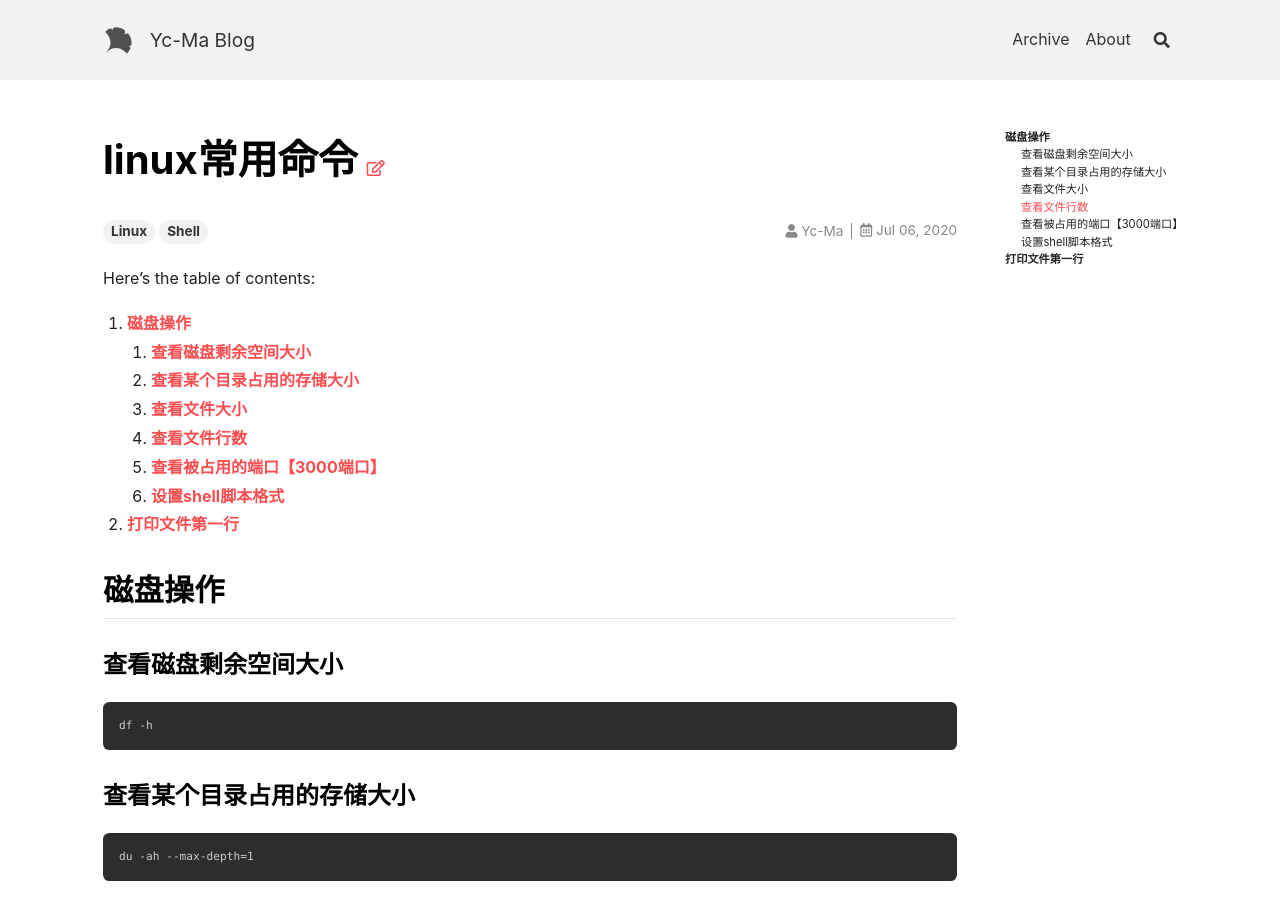
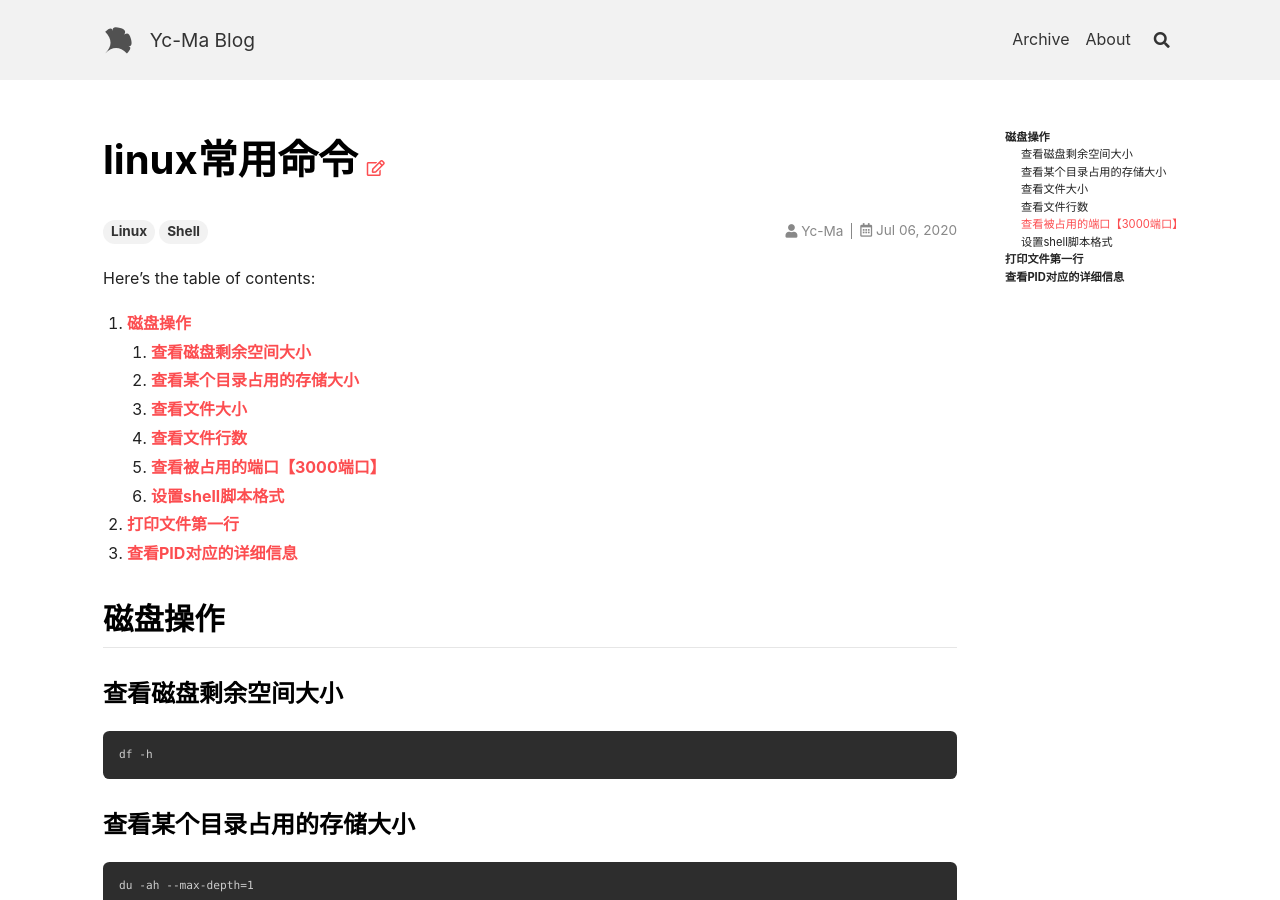
Before and after one commit to crazyyanchao/blog, a Jekyll site: the page built from _posts/2020-07-06-linux常用命令.md, in a window 1280 px wide and 900 px high. Built offline with Jekyll 4.4.1, drawn with Linux system fonts in a browser that asks for light colours; nearby versions of some CDN libraries; comment, search, counter and statistics services are not loaded; some of the changed text lies outside the part shown.

````diff
--- a/_posts/2020-07-06-linux常用命令.md
+++ b/_posts/2020-07-06-linux常用命令.md
@@ -47,3 +47,7 @@ VIM进入文件然后设置文件格式【Linux下运行bash脚本显示“: /us
 ```
  head -1 t_equityquality_clear.csv
 ```
+## 查看PID对应的详细信息
+```
+ll /proc/PID
+```
````
